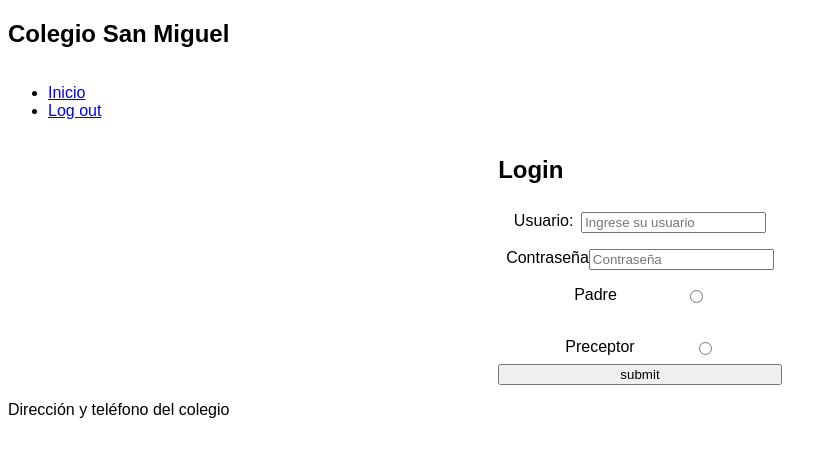
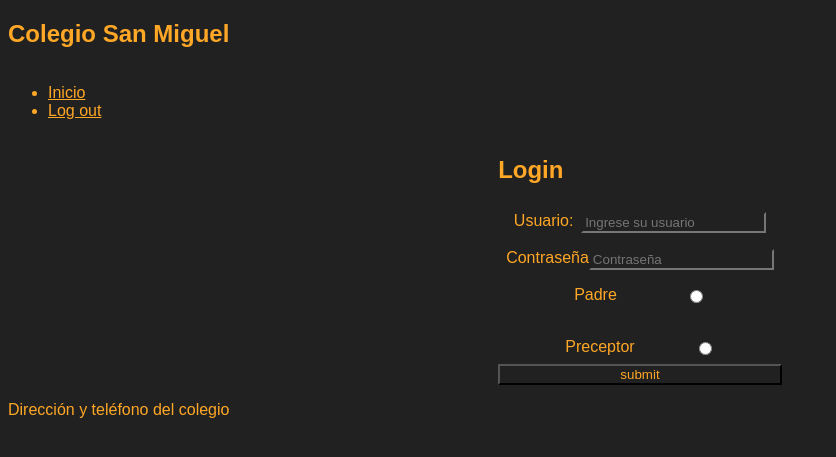
Before and after one commit to r-d-m-d/POO, a Flask app: page / in a window 1280 px wide. Shown: the top 457 px of the page, without its empty margins (0-836 px from the left). Run offline with Flask 3, Linux system fonts and the light colour scheme.

Commit message:
Cambio background color y color

```diff
--- a/u5/practico/static/css/estilos.css
+++ b/u5/practico/static/css/estilos.css
@@ -1,3 +1,7 @@
+*{
+    background-color:#212121;
+    color: #FFA726;
+}
 body {
     font-family: Arial, Helvetica, sans-serif;
 
```
